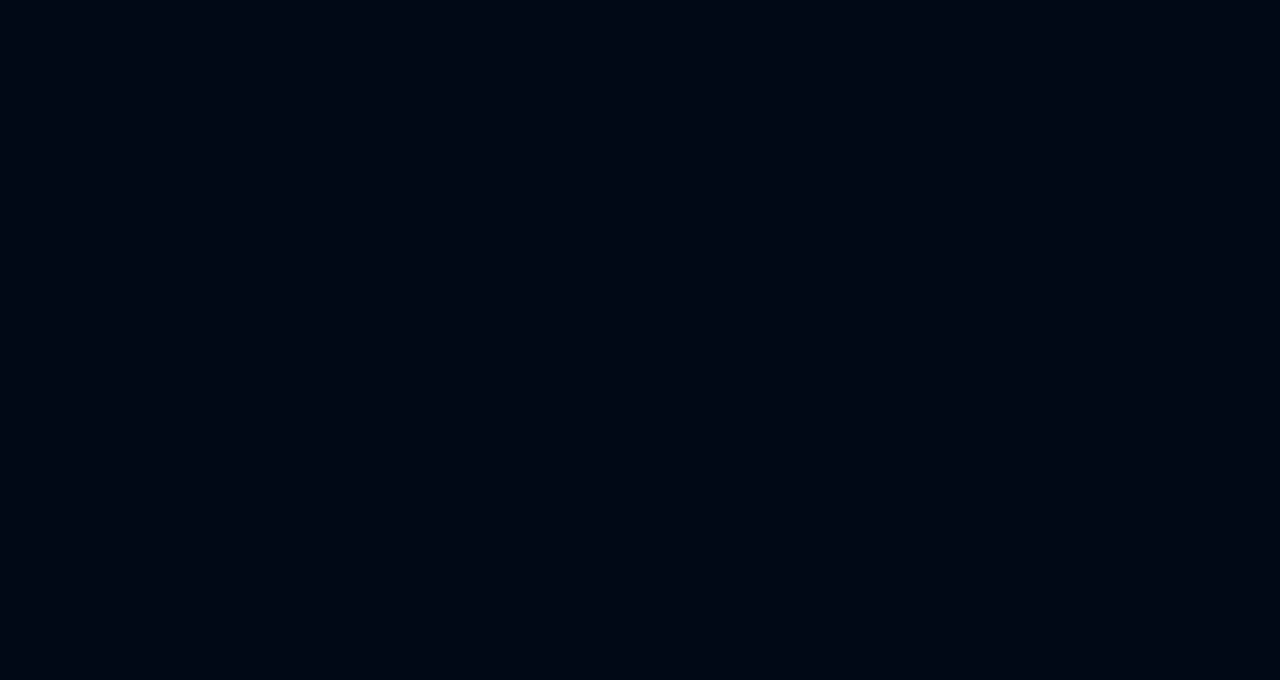
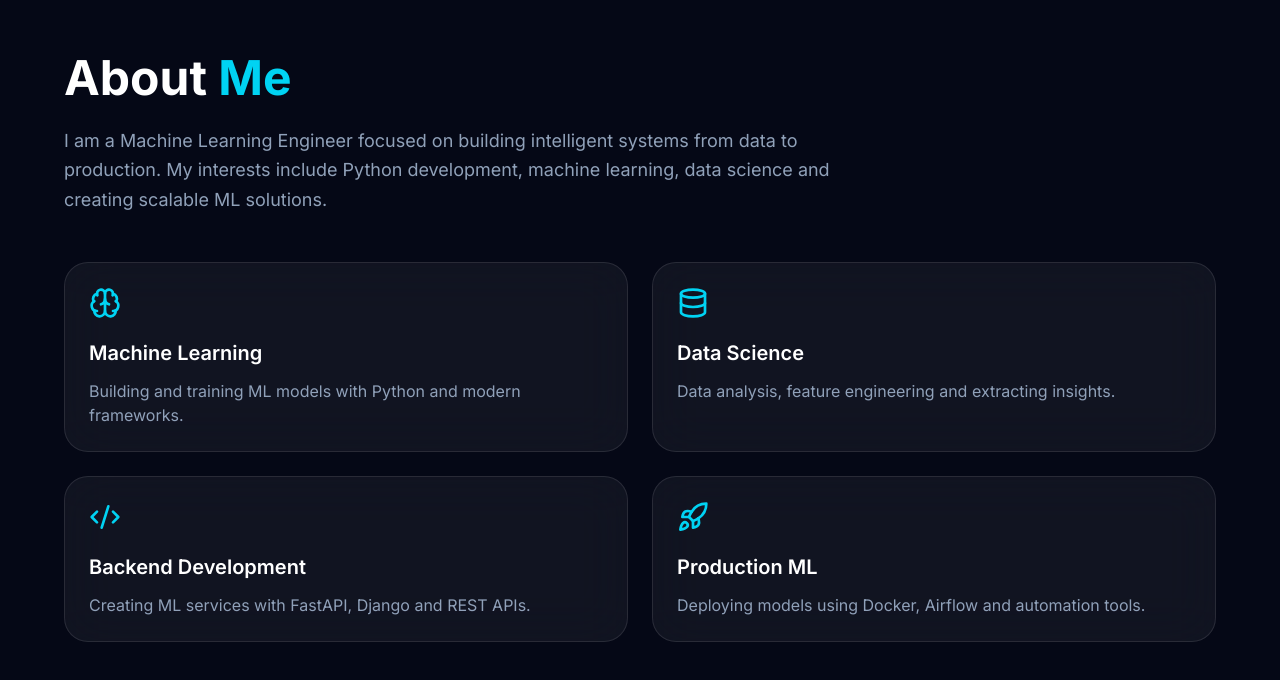
Before and after one commit to lllda06/lada-portfolio, a Next.js app: page / in a window 1280 px wide. Shown: the part 852-1532 px from the top of the page. Before the commit the page ends 800 px from the top, so only its background shows below. Built offline with nearby package versions, Linux system fonts and the light colour scheme.

Commit message:
Create about section

```diff
--- a/app/components/About.tsx
+++ b/app/components/About.tsx
@@ -0,0 +1,157 @@
+"use client";
+
+import { motion } from "framer-motion";
+import { Brain, Database, Code2, Rocket } from "lucide-react";
+
+const cards = [
+  {
+    icon: Brain,
+    title: "Machine Learning",
+    text: "Building and training ML models with Python and modern frameworks.",
+  },
+  {
+    icon: Database,
+    title: "Data Science",
+    text: "Data analysis, feature engineering and extracting insights.",
+  },
+  {
+    icon: Code2,
+    title: "Backend Development",
+    text: "Creating ML services with FastAPI, Django and REST APIs.",
+  },
+  {
+    icon: Rocket,
+    title: "Production ML",
+    text: "Deploying models using Docker, Airflow and automation tools.",
+  },
+];
+
+export default function About() {
+  return (
+    <section
+      id="about"
+      className="
+        min-h-screen
+        px-6
+        py-24
+        flex
+        items-center
+      "
+    >
+      <div className="mx-auto max-w-6xl w-full">
+
+        <motion.h2
+          initial={{ opacity: 0, y: 30 }}
+          whileInView={{ opacity: 1, y: 0 }}
+          transition={{ duration: 0.6 }}
+          viewport={{ once: true }}
+          className="
+            text-4xl
+            md:text-5xl
+            font-bold
+            text-white
+          "
+        >
+          About <span className="text-cyan-400">Me</span>
+        </motion.h2>
+
+
+        <motion.p
+          initial={{ opacity: 0 }}
+          whileInView={{ opacity: 1 }}
+          transition={{ delay: 0.2 }}
+          viewport={{ once: true }}
+          className="
+            mt-6
+            max-w-3xl
+            text-lg
+            leading-relaxed
+            text-slate-400
+          "
+        >
+          I am a Machine Learning Engineer focused on building
+          intelligent systems from data to production.
+          My interests include Python development,
+          machine learning, data science and creating
+          scalable ML solutions.
+        </motion.p>
+
+
+        <div
+          className="
+            mt-12
+            grid
+            gap-6
+            md:grid-cols-2
+          "
+        >
+
+          {cards.map((card, index) => {
+
+            const Icon = card.icon;
+
+            return (
+              <motion.div
+                key={card.title}
+                initial={{
+                  opacity: 0,
+                  y: 30,
+                }}
+                whileInView={{
+                  opacity: 1,
+                  y: 0,
+                }}
+                transition={{
+                  delay: index * 0.1,
+                }}
+                viewport={{
+                  once: true,
+                }}
+                className="
+                  rounded-3xl
+                  border
+                  border-white/10
+                  bg-white/5
+                  p-6
+                  backdrop-blur-xl
+                  transition
+                  hover:border-cyan-400/50
+                "
+              >
+
+                <Icon
+                  className="text-cyan-400"
+                  size={32}
+                />
+
+                <h3
+                  className="
+                    mt-5
+                    text-xl
+                    font-semibold
+                    text-white
+                  "
+                >
+                  {card.title}
+                </h3>
+
+
+                <p
+                  className="
+                    mt-3
+                    text-slate-400
+                  "
+                >
+                  {card.text}
+                </p>
+
+              </motion.div>
+            );
+          })}
+
+        </div>
+
+      </div>
+    </section>
+  );
+}
--- a/app/page.tsx
+++ b/app/page.tsx
@@ -1,17 +1,18 @@
 import Background from "./components/Background";
 import Navbar from "./components/Navbar";
 import Hero from "./components/Hero";
+import About from "./components/About";
 
 export default function Home() {
   return (
     <>
-
       <Background />
 
       <Navbar />
 
       <main>
         <Hero />
+        <About />
       </main>
     </>
   );
```
